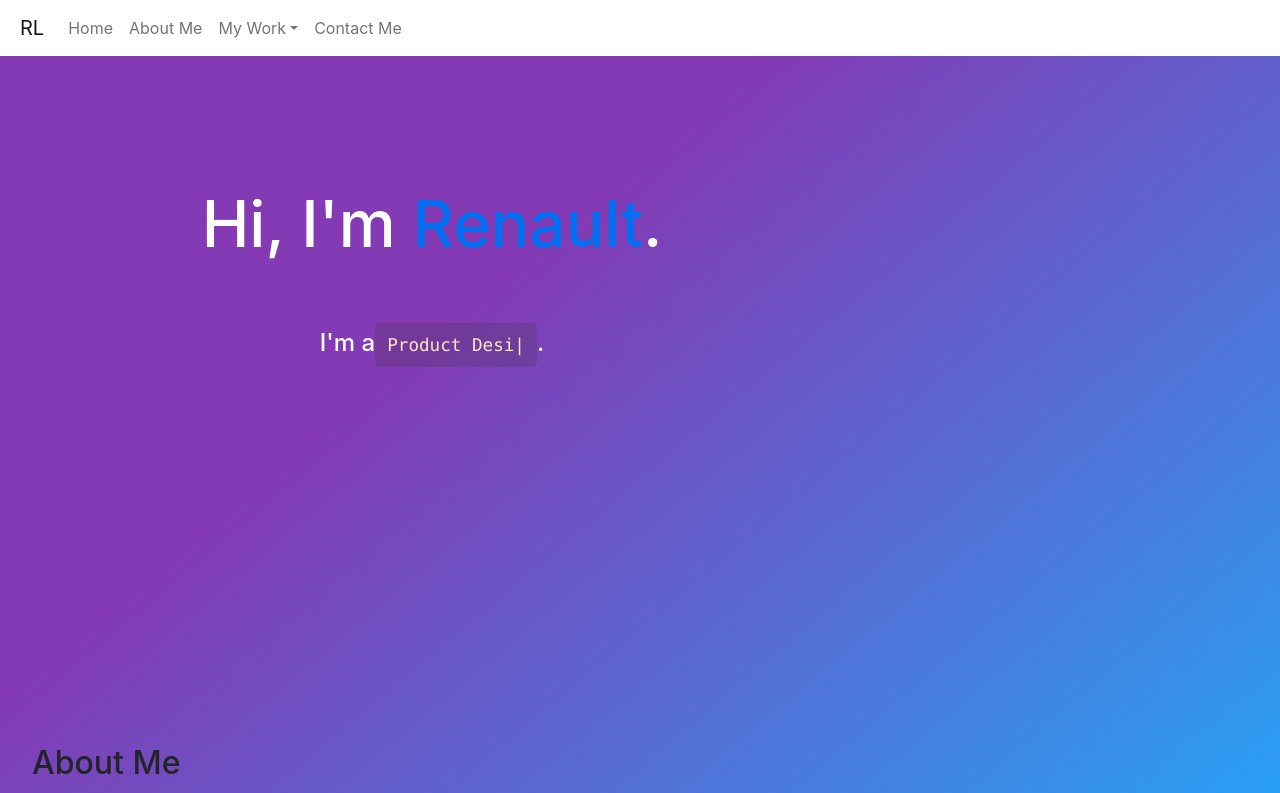
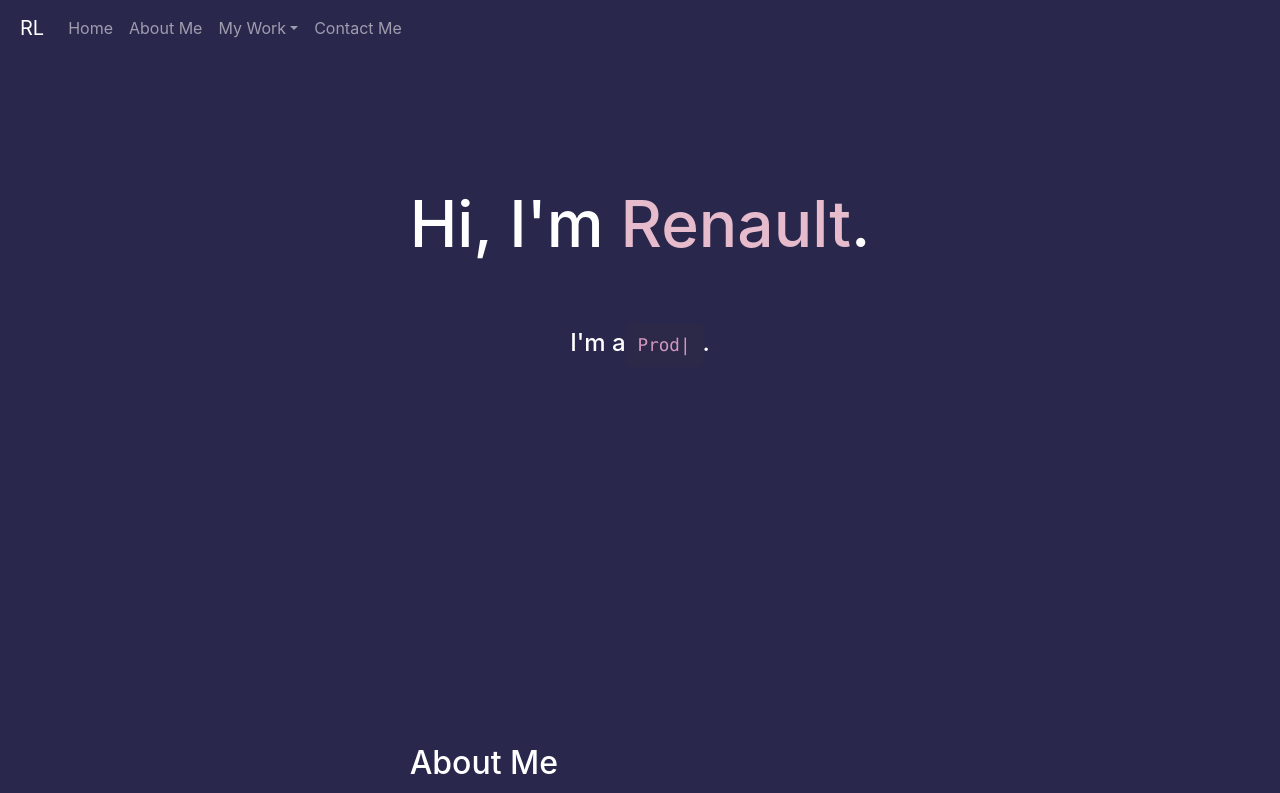
Before and after one commit to renaultluk/renaultluk.github.io, a Next.js app: page / in a window 1280 px wide. Shown: the top 793 px of the page. Built offline with nearby package versions, Linux system fonts and the light colour scheme.

Commit message:
Changed theme

```diff
--- a/components/Header.js
+++ b/components/Header.js
@@ -2,7 +2,7 @@ import { Navbar, Nav, NavDropdown, Form, FormControl, Button } from 'react-boots
 
 const Header = () => {
     return (
-        <Navbar sticky="top" expand="lg" style={{ paddingLeft: 20, paddingRight: 20 }}>
+        <Navbar variant='dark' sticky="top" expand="lg" style={{ paddingLeft: 20, paddingRight: 20 }}>
             <Navbar.Brand href="/">RL</Navbar.Brand>
             <Navbar.Toggle aria-controls="basic-navbar-nav" />
             <Navbar.Collapse id="basic-navbar-nav">
--- a/pages/index.js
+++ b/pages/index.js
@@ -41,13 +41,13 @@ export default function Home() {
           // backgroundColor: `rgba(255, 255, 255, ${offsetY / screenHeight})`,
         }}>
           <h1 className={styles.title}>
-            Hi, I'm <a href="">Renault</a>.
+            Hi, I'm <a href="" style={{ color: "#E6BCCD" }}>Renault</a>.
             <p className={styles.description}>
               I'm a
               <code className={styles.code}>
                 <Typed
                   strings={[
-                    'Web Developer',
+                    'Software Developer',
                     'Product Designer',
                     'Embedded Systems Engineer',
                     'Graphic Designer',
--- a/styles/Home.module.css
+++ b/styles/Home.module.css
@@ -1,6 +1,11 @@
 .container {
+  height: 100%;
   padding: 0 2rem;
-  background: linear-gradient(140deg, rgba(131,58,180,1) 21%, rgba(29,173,253,1) 64%, rgba(252,176,69,1) 100%);
+  /* background: linear-gradient(140deg, rgba(131,58,180,1) 21%, rgba(29,173,253,1) 64%, rgba(252,176,69,1) 100%); */
+  /* background-color: #29274C; */
+  display: flex;
+  flex-direction: column;
+  align-items: center;
 }
 
 .main {
@@ -61,7 +66,8 @@
 
 .code {
   background: rgba(50, 50, 50, 0.2);
-  color:bisque;
+  /* color:bisque; */
+  color: #D295BF;
   border-radius: 5px;
   padding: 0.75rem;
   font-size: 1.1rem;
@@ -75,7 +81,8 @@
   /* align-items: center; */
   justify-content: center;
   flex-wrap: wrap;
-  max-width: 800px;
+  /* max-width: 800px; */
+  width: 100%;
 }
 
 .card {
--- /dev/null
+++ b/styles/four-oh-four.module.css
@@ -0,0 +1,15 @@
+.container {
+    padding: 0 2rem;
+    /* background: linear-gradient(140deg, rgba(131,58,180,1) 21%, rgba(29,173,253,1) 64%, rgba(252,176,69,1) 100%); */
+    /* background-color: #29274C; */
+    display: flex;
+    flex-direction: column;
+    justify-content: center;
+    align-items: center;
+    width: 100%;
+    height: 100%;
+}
+
+.title {
+    font-size: 10rem;
+}
--- a/styles/globals.css
+++ b/styles/globals.css
@@ -8,6 +8,8 @@ div#__next > div {
   font-family: -apple-system, BlinkMacSystemFont, Segoe UI, Roboto, Oxygen,
     Ubuntu, Cantarell, Fira Sans, Droid Sans, Helvetica Neue, sans-serif;
   height: 100%;
+  background-color: #29274C;
+  color: #FFFFFF;
 }
 
 a {
```
Also changed, not shown: pages/404.js (added, +13 -0 lines).
